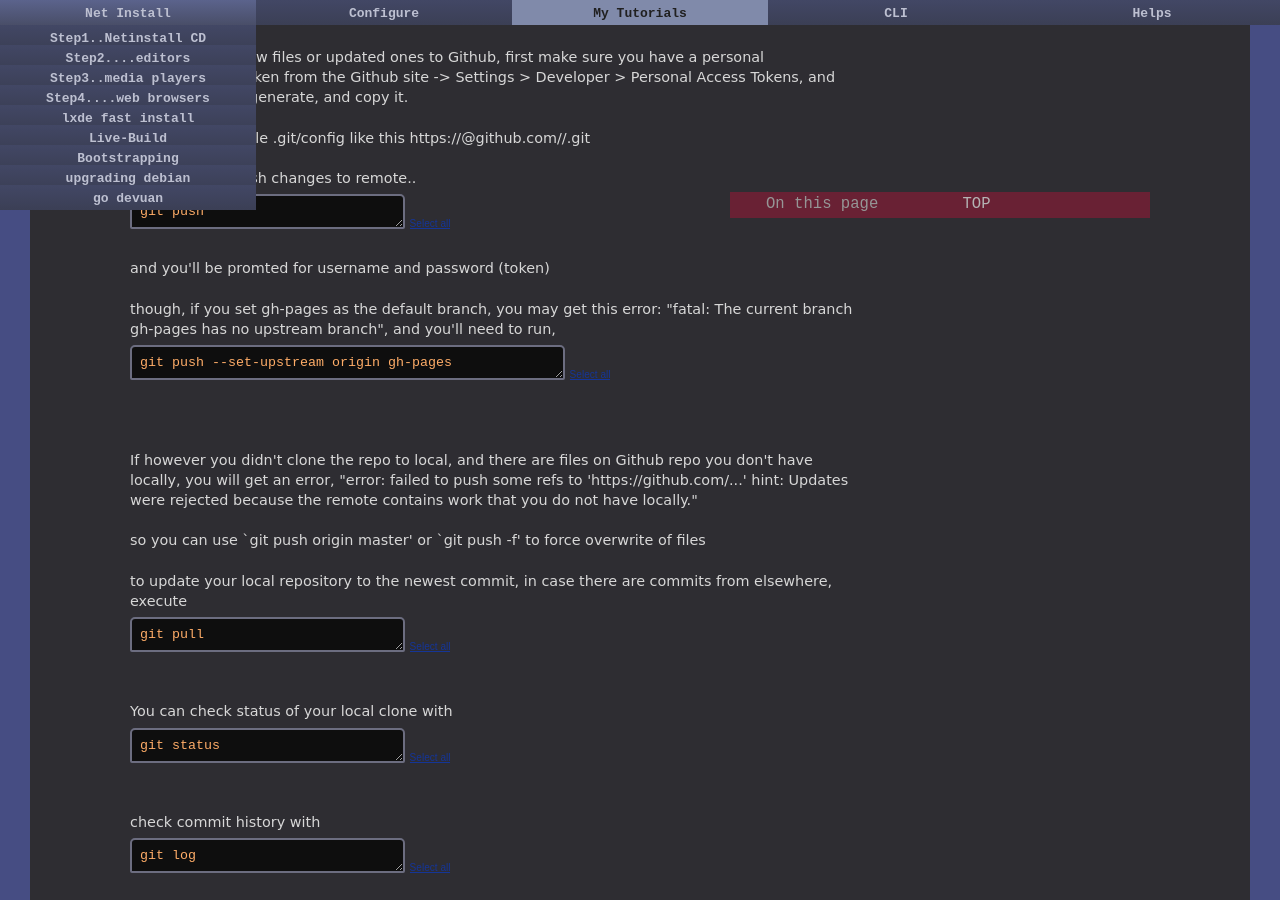
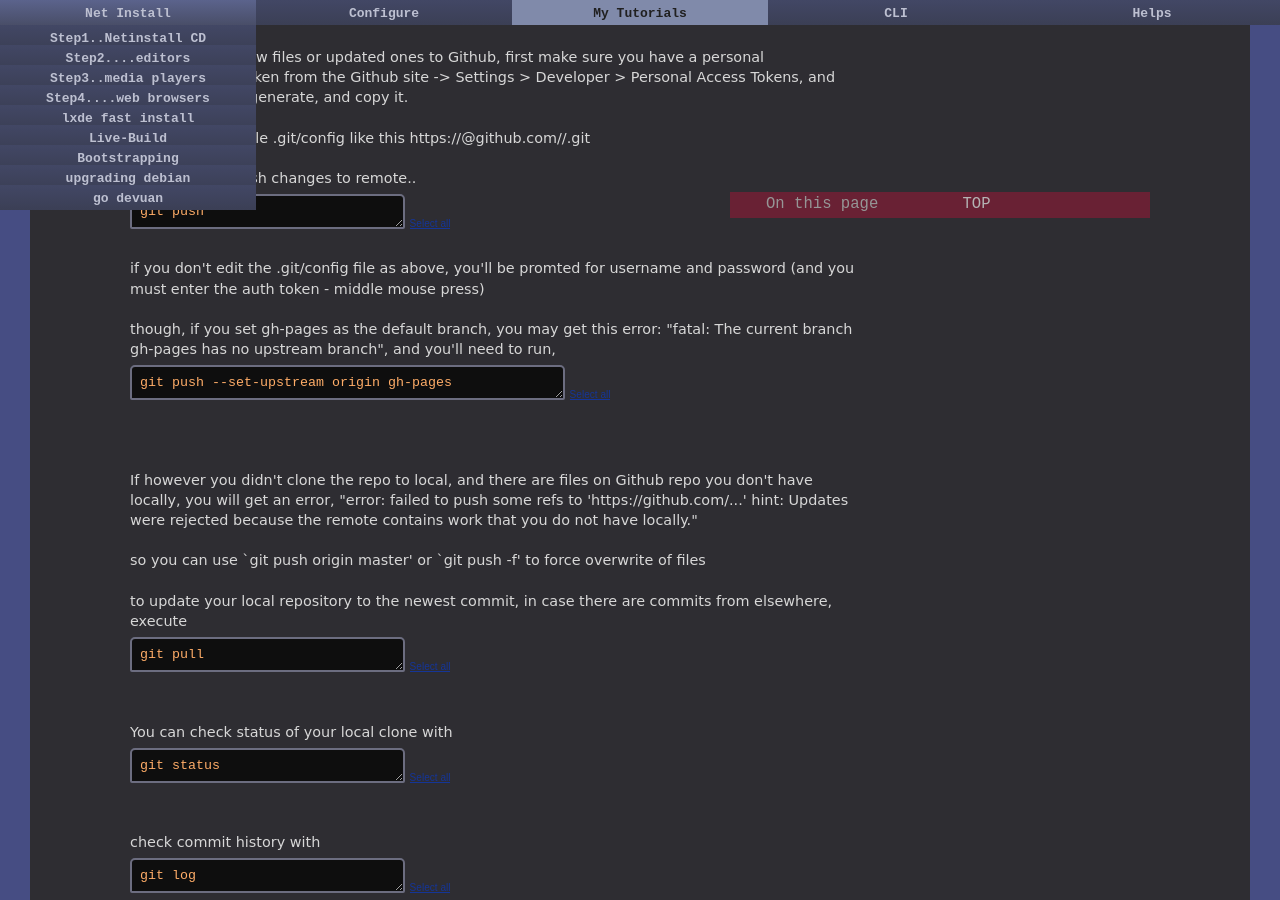
Before and after one commit to dquinton/debian-install, a Jekyll site: the page built from tutorial/22-github-pages.html, in a window 1280 px wide and 900 px high, scrolled down 6097 px. Built offline with Jekyll 4.4.1, drawn with Linux system fonts in a browser that asks for light colours.

Commit message:
ghpages pat

```diff
--- a/tutorial/22-github-pages.html
+++ b/tutorial/22-github-pages.html
@@ -390,7 +390,7 @@ Then you can push changes to remote..
 git push</textarea>&nbsp;<input type="button" class="submitLink" value="Select all" onClick="javascript:this.form.T.focus();this.form.T.select();">
 </form>
 <br>
-and you'll be promted for username and password (token)
+if you don't edit the .git/config file as above, you'll be promted for username and password (and you must enter the auth token - middle mouse press)
 <br><br>
 though, if you set gh-pages as the default branch, you may get this error: "fatal: The current branch gh-pages has no upstream branch", and you'll need to run,
 
```
